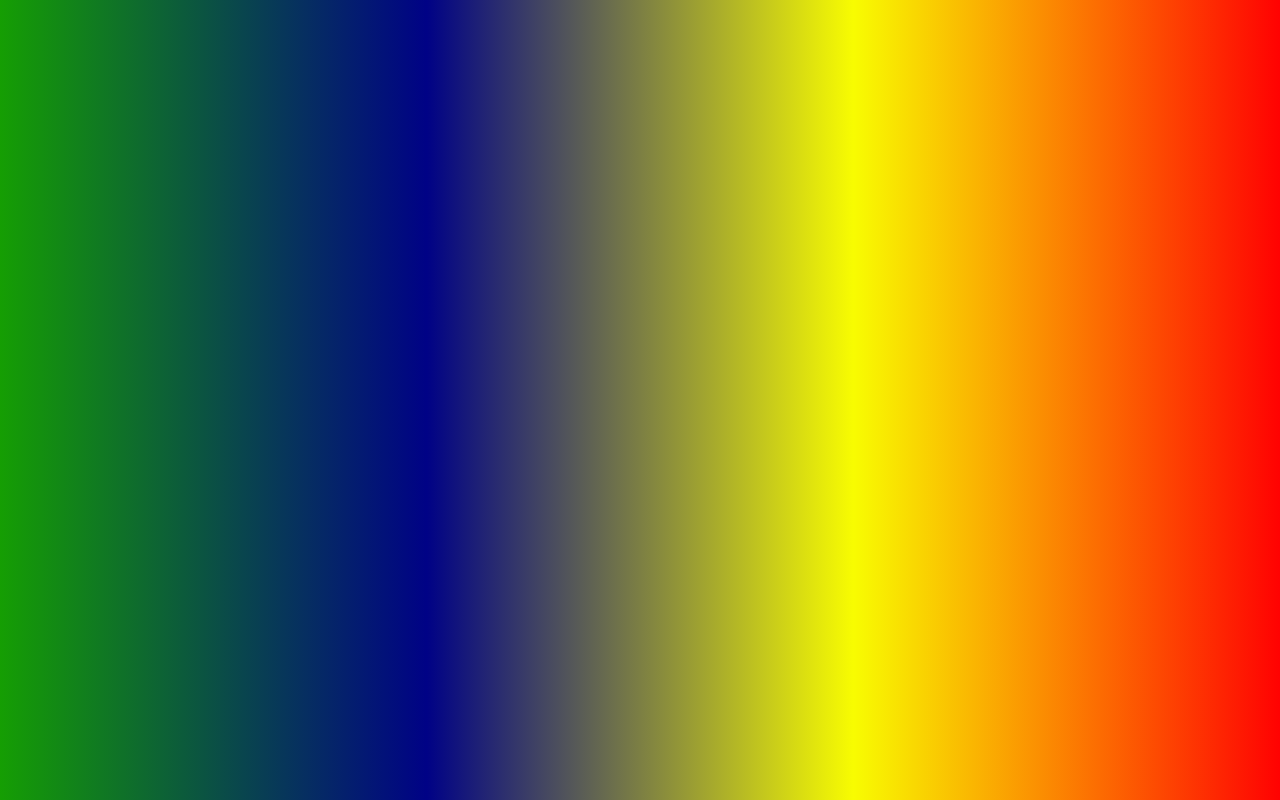
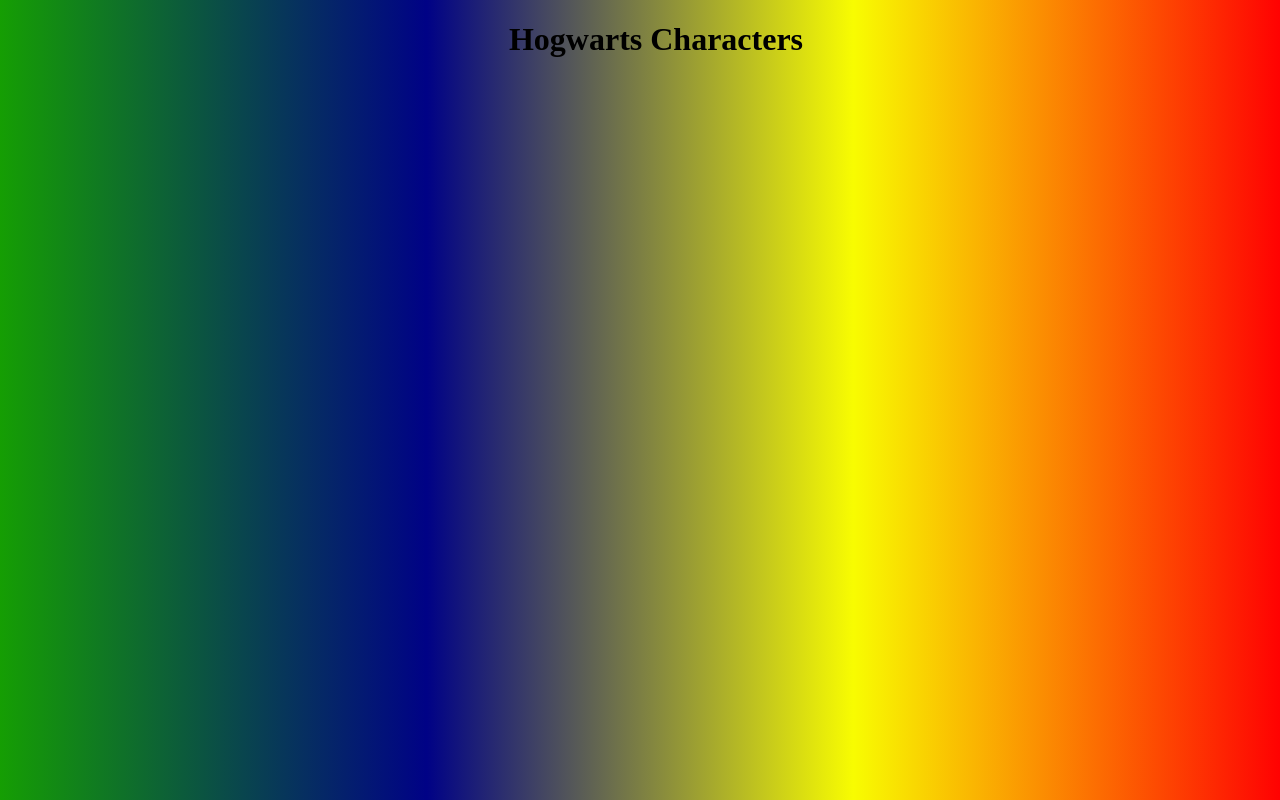
Before and after one commit to jschilcher/Hogwarts.io, a React (Create React App) app: page / in a window 1280 px wide. Built offline with nearby package versions, Linux system fonts and the light colour scheme.

Commit message:
Add title css

```diff
--- /dev/null
+++ b/src/components/Title/title.css
@@ -0,0 +1,10 @@
+h1 {
+    padding-bottom: 0.2em;
+    padding-left: 1em;
+    font-family: Bradley Hand ITC;
+    font: bold;
+}
+
+.title-nav {
+    width: 100%;
+}
--- a/src/components/Title/title.jsx
+++ b/src/components/Title/title.jsx
@@ -1,8 +1,11 @@
 import React from "react";
+import "./title.css";
 
 function Title () {
     return(
-        <div></div>
+        <div className="title-nav">
+            <h1>Hogwarts Characters</h1>
+        </div>
     )
 }
 
--- a/src/components/app.jsx
+++ b/src/components/app.jsx
@@ -1,10 +1,13 @@
 import React from "react";
 import {Switch, Route} from "react-router-dom";
 import "./app.css";
+import Title from "./Title/title";
 
 function App () {
     return(
-        <div className="App"></div>
+        <div className="App">
+            <Title/>
+        </div>
     )
 }
 
```
